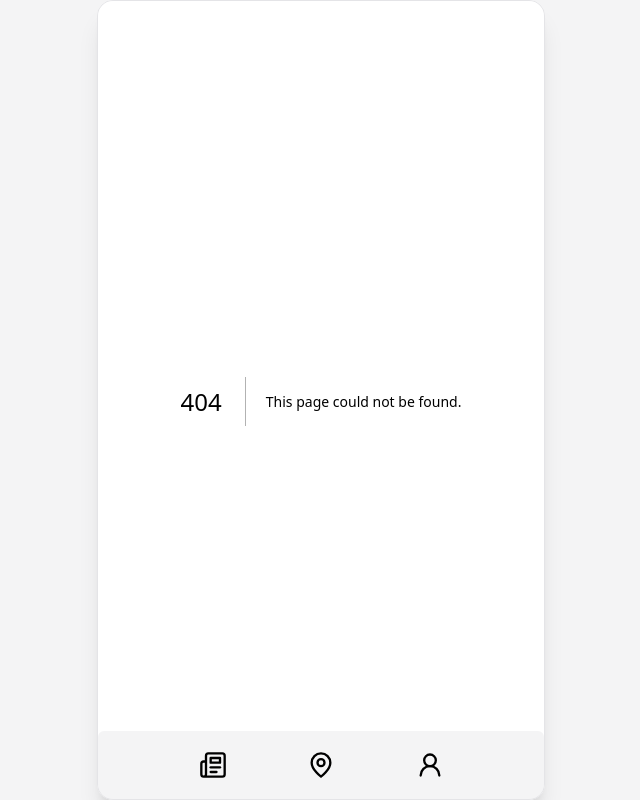
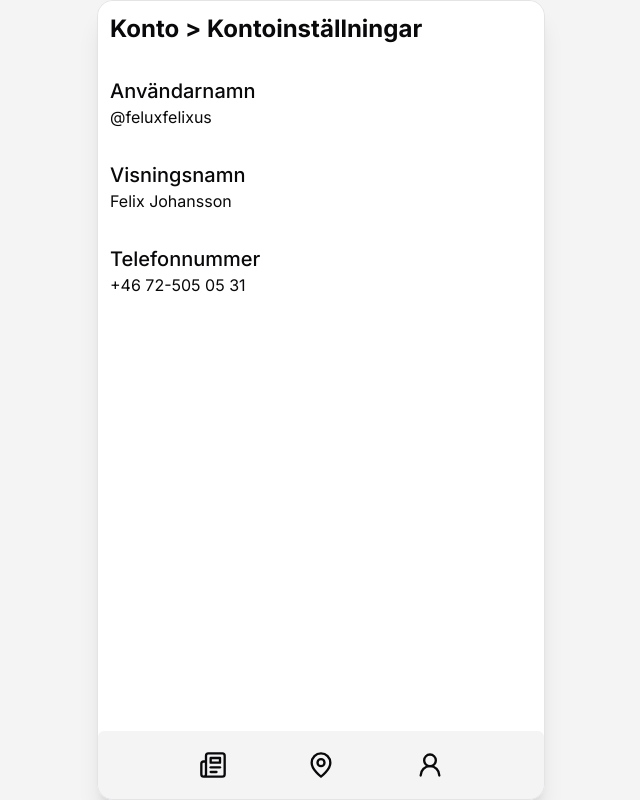
Before and after one commit to JoarM/heet, a Next.js app: page /account/settings in a window 1280 px wide. Before the commit this address had no page. Shown: the whole page, without its empty margins (319-959 px from the left). Built offline with nearby package versions, Linux system fonts and the light colour scheme.

Commit message:
profilesettings

```diff
--- a/app/account/page.tsx
+++ b/app/account/page.tsx
@@ -14,7 +14,7 @@ export default async function AccountPage() {
                 </div>
                 <Separator className="my-4"/>
                 <div className="my-3">
-                    <Link href="/account-settings" className="block text-xl"><Settings className="inline m-2"/>Konto Inställningar</Link>
+                    <Link href="/account/settings" className="block text-xl"><Settings className="inline m-2"/>Konto Inställningar</Link>
                     <Link href="" className="block text-xl"><Cookie className="inline m-2"/>Integritets Inställningar</Link>
                     <Link href="" className="block text-xl"><LockKeyhole className="inline m-2"/>Konto Säkerhet</Link>
                     <Link href="" className="block text-xl"><PartyPopper className="inline m-2"/>Mina Event</Link>
--- /dev/null
+++ b/app/account/settings/page.tsx
@@ -0,0 +1,26 @@
+import { UserRound, Settings, Cookie, LockKeyhole, PartyPopper, Star} from "lucide-react";
+import { Separator } from "@/components/ui/separator";
+import Link from "next/link";
+import { Label } from "@/components/ui/label";
+
+export default async function AccountPage() {
+    return (
+        <div className="p-3">
+            <header className="text-2xl font-bold">
+            <Link href={"/account"} className="hover:underline underline-offset-4">
+                Konto</Link> {">"} Kontoinställningar
+                </header>
+            <div className="mt-8">
+                <Label className="text-xl w-max inline">Användarnamn</Label>
+                <header className="w-full mb-8">@feluxfelixus</header>
+
+                <Label className="text-xl w-max inline">Visningsnamn</Label>
+                <header className="w-full mb-8">Felix Johansson</header>
+
+                <Label className="text-xl w-max inline">Telefonnummer</Label>
+                <header className="w-full mb-8">+46 72-505 05 31</header>
+
+            </div>
+        </div>
+    )
+}
```
